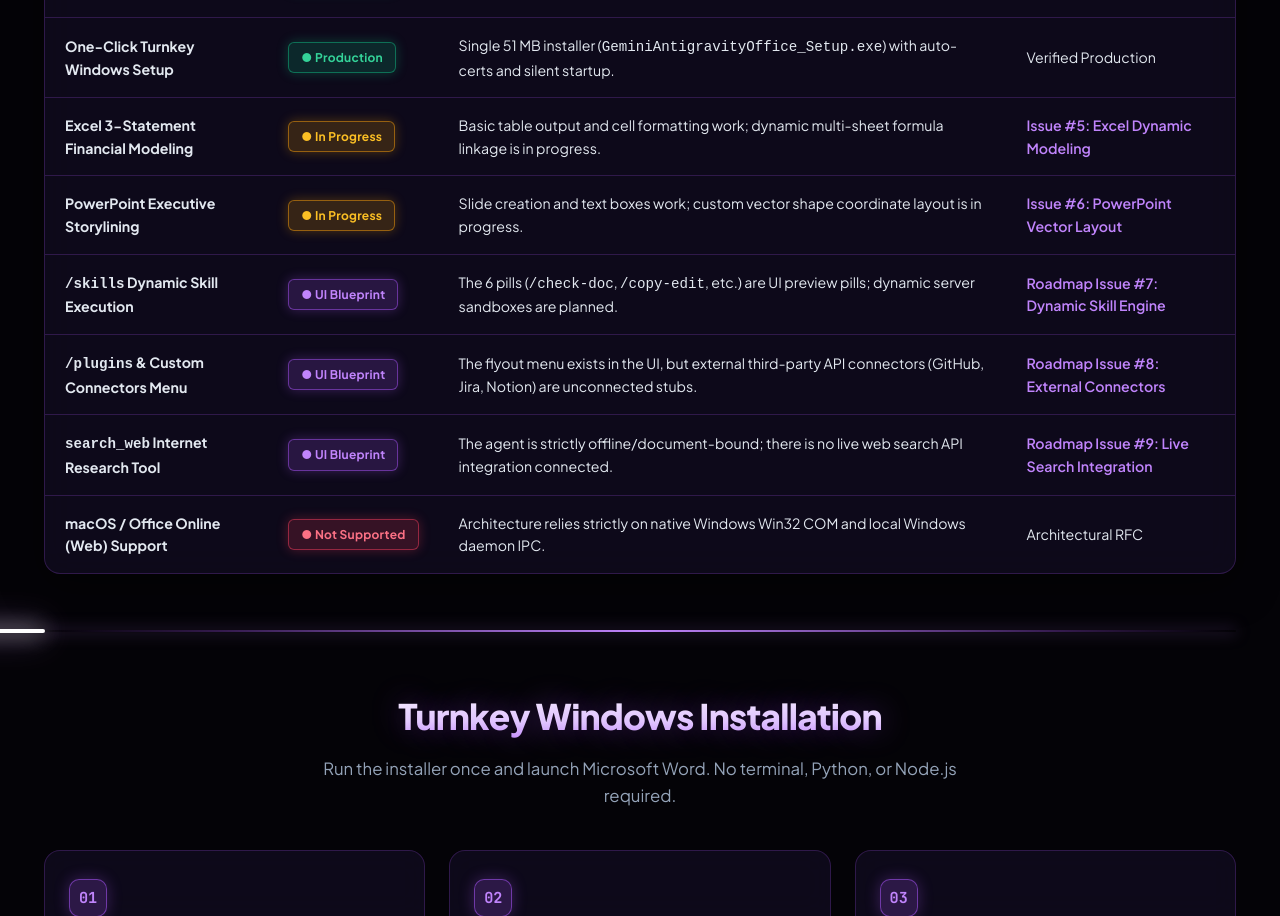
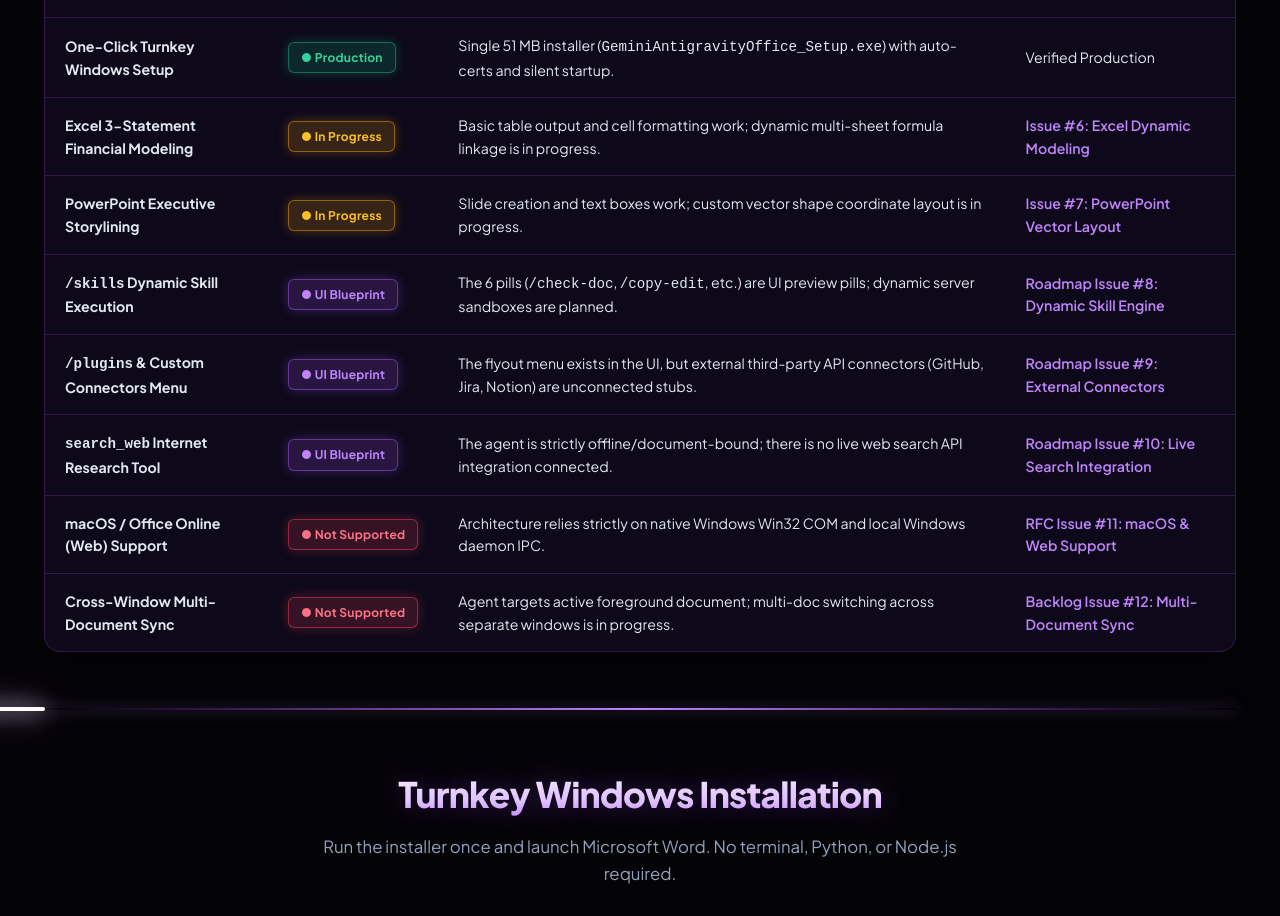
Before and after one commit to HassenChaaben/Micosoft_office_google_antigravity_plugin, a plain HTML site: page docs/index.html in a window 1280 px wide. Shown: the part 2950-3866 px from the top of the page. Drawn offline with Linux system fonts and the light colour scheme.

Commit message:
docs(matrix): collega issue github reali da #6 a #12 per funzionalita non in produzione

```diff
--- a/docs/index.html
+++ b/docs/index.html
@@ -1155,37 +1155,43 @@
             <td><strong>Excel 3-Statement Financial Modeling</strong></td>
             <td><span class="badge-status badge-partial">● In Progress</span></td>
             <td>Basic table output and cell formatting work; dynamic multi-sheet formula linkage is in progress.</td>
-            <td><a href="https://github.com/HassenChaaben/Micosoft_office_google_antigravity_plugin/issues" target="_blank">Issue #5: Excel Dynamic Modeling</a></td>
+            <td><a href="https://github.com/HassenChaaben/Micosoft_office_google_antigravity_plugin/issues/6" target="_blank">Issue #6: Excel Dynamic Modeling</a></td>
           </tr>
           <tr>
             <td><strong>PowerPoint Executive Storylining</strong></td>
             <td><span class="badge-status badge-partial">● In Progress</span></td>
             <td>Slide creation and text boxes work; custom vector shape coordinate layout is in progress.</td>
-            <td><a href="https://github.com/HassenChaaben/Micosoft_office_google_antigravity_plugin/issues" target="_blank">Issue #6: PowerPoint Vector Layout</a></td>
+            <td><a href="https://github.com/HassenChaaben/Micosoft_office_google_antigravity_plugin/issues/7" target="_blank">Issue #7: PowerPoint Vector Layout</a></td>
           </tr>
           <tr>
             <td><strong><code>/skills</code> Dynamic Skill Execution</strong></td>
             <td><span class="badge-status badge-stub">● UI Blueprint</span></td>
             <td>The 6 pills (<code>/check-doc</code>, <code>/copy-edit</code>, etc.) are UI preview pills; dynamic server sandboxes are planned.</td>
-            <td><a href="https://github.com/HassenChaaben/Micosoft_office_google_antigravity_plugin/issues" target="_blank">Roadmap Issue #7: Dynamic Skill Engine</a></td>
+            <td><a href="https://github.com/HassenChaaben/Micosoft_office_google_antigravity_plugin/issues/8" target="_blank">Roadmap Issue #8: Dynamic Skill Engine</a></td>
           </tr>
           <tr>
             <td><strong><code>/plugins</code> & Custom Connectors Menu</strong></td>
             <td><span class="badge-status badge-stub">● UI Blueprint</span></td>
             <td>The flyout menu exists in the UI, but external third-party API connectors (GitHub, Jira, Notion) are unconnected stubs.</td>
-            <td><a href="https://github.com/HassenChaaben/Micosoft_office_google_antigravity_plugin/issues" target="_blank">Roadmap Issue #8: External Connectors</a></td>
+            <td><a href="https://github.com/HassenChaaben/Micosoft_office_google_antigravity_plugin/issues/9" target="_blank">Roadmap Issue #9: External Connectors</a></td>
           </tr>
           <tr>
             <td><strong><code>search_web</code> Internet Research Tool</strong></td>
             <td><span class="badge-status badge-stub">● UI Blueprint</span></td>
             <td>The agent is strictly offline/document-bound; there is no live web search API integration connected.</td>
-            <td><a href="https://github.com/HassenChaaben/Micosoft_office_google_antigravity_plugin/issues" target="_blank">Roadmap Issue #9: Live Search Integration</a></td>
+            <td><a href="https://github.com/HassenChaaben/Micosoft_office_google_antigravity_plugin/issues/10" target="_blank">Roadmap Issue #10: Live Search Integration</a></td>
           </tr>
           <tr>
             <td><strong>macOS / Office Online (Web) Support</strong></td>
             <td><span class="badge-status badge-unsupported">● Not Supported</span></td>
             <td>Architecture relies strictly on native Windows Win32 COM and local Windows daemon IPC.</td>
-            <td>Architectural RFC</td>
+            <td><a href="https://github.com/HassenChaaben/Micosoft_office_google_antigravity_plugin/issues/11" target="_blank">RFC Issue #11: macOS & Web Support</a></td>
+          </tr>
+          <tr>
+            <td><strong>Cross-Window Multi-Document Sync</strong></td>
+            <td><span class="badge-status badge-unsupported">● Not Supported</span></td>
+            <td>Agent targets active foreground document; multi-doc switching across separate windows is in progress.</td>
+            <td><a href="https://github.com/HassenChaaben/Micosoft_office_google_antigravity_plugin/issues/12" target="_blank">Backlog Issue #12: Multi-Document Sync</a></td>
           </tr>
         </tbody>
       </table>
```
Also changed, not shown: 1 other file.
